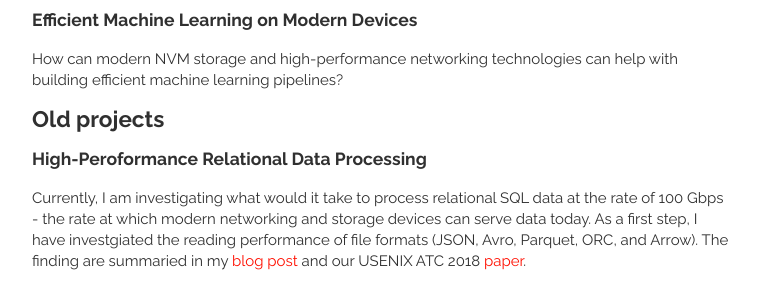
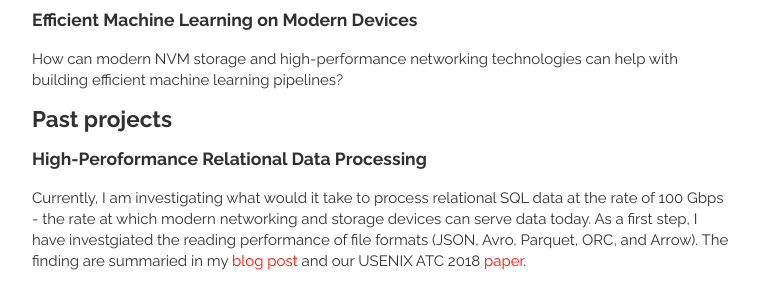
Before and after one commit to animeshtrivedi/animeshtrivedi.github.io, a Jekyll site: the page built from research.md, in a window 1280 px wide. Shown: the part 771-1060 px from the top of the page, without its empty margins (258-1017 px from the left). Built offline with Jekyll 4.4.1, drawn with Linux system fonts in a browser that asks for light colours.

```diff
--- a/research.md
+++ b/research.md
@@ -21,7 +21,7 @@
 ### Efficient Machine Learning on Modern Devices
 How can modern NVM storage and high-performance networking technologies can help with building efficient machine learning pipelines?
 
-## Old projects
+## Past projects
 
 ### High-Peroformance Relational Data Processing
 Currently, I am investigating what would it take to process relational SQL data at the rate of 100 Gbps - the rate at which modern networking and storage devices can serve data today. As a first step, I have investgiated the reading performance of file formats (JSON, Avro, Parquet, ORC, and Arrow). The finding are summaried in my [blog post](https://crail.incubator.apache.org/blog/2018/08/sql-p1.html) and our USENIX ATC 2018 [paper](https://www.usenix.org/system/files/conference/atc18/atc18-trivedi.pdf).
```
